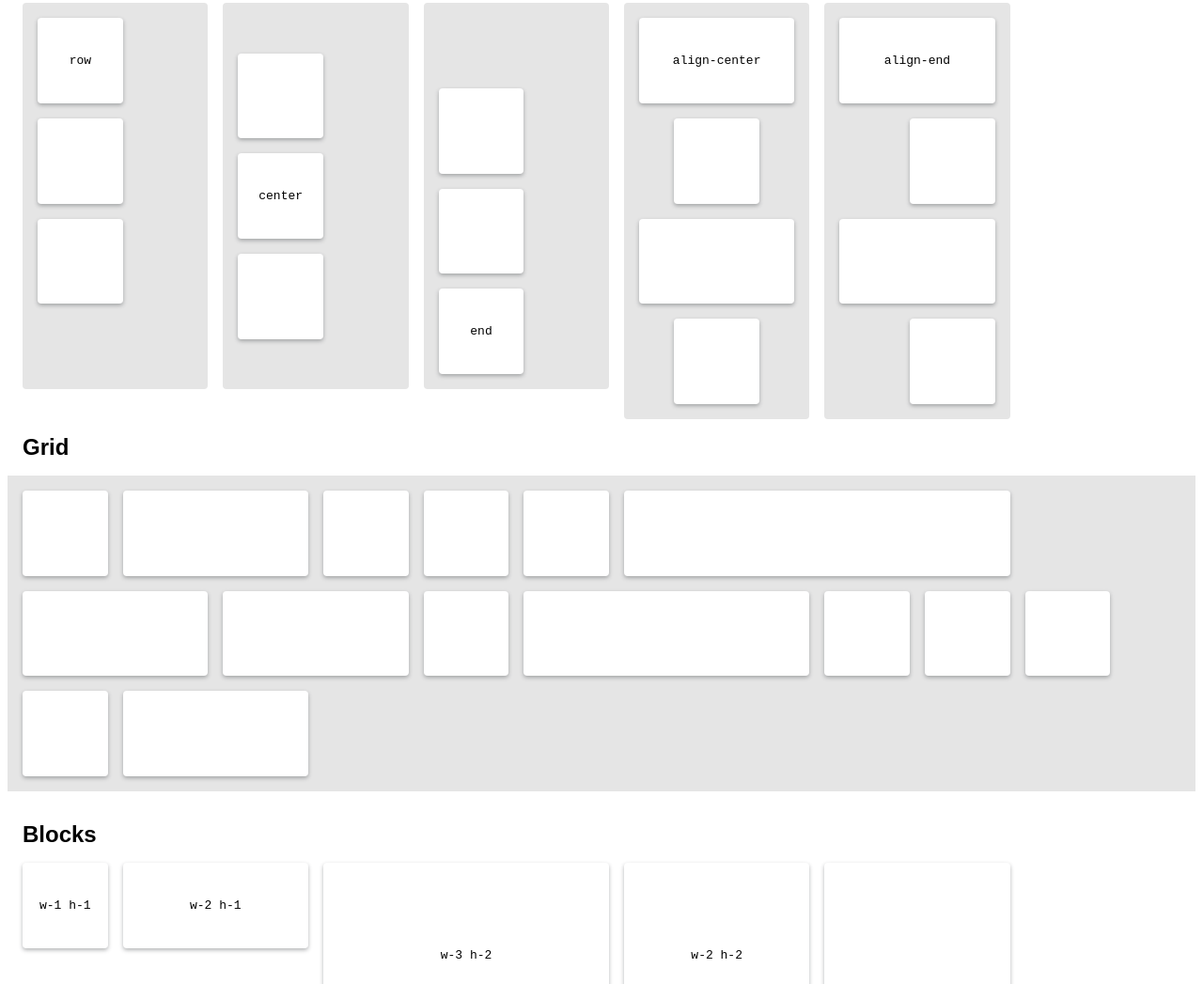
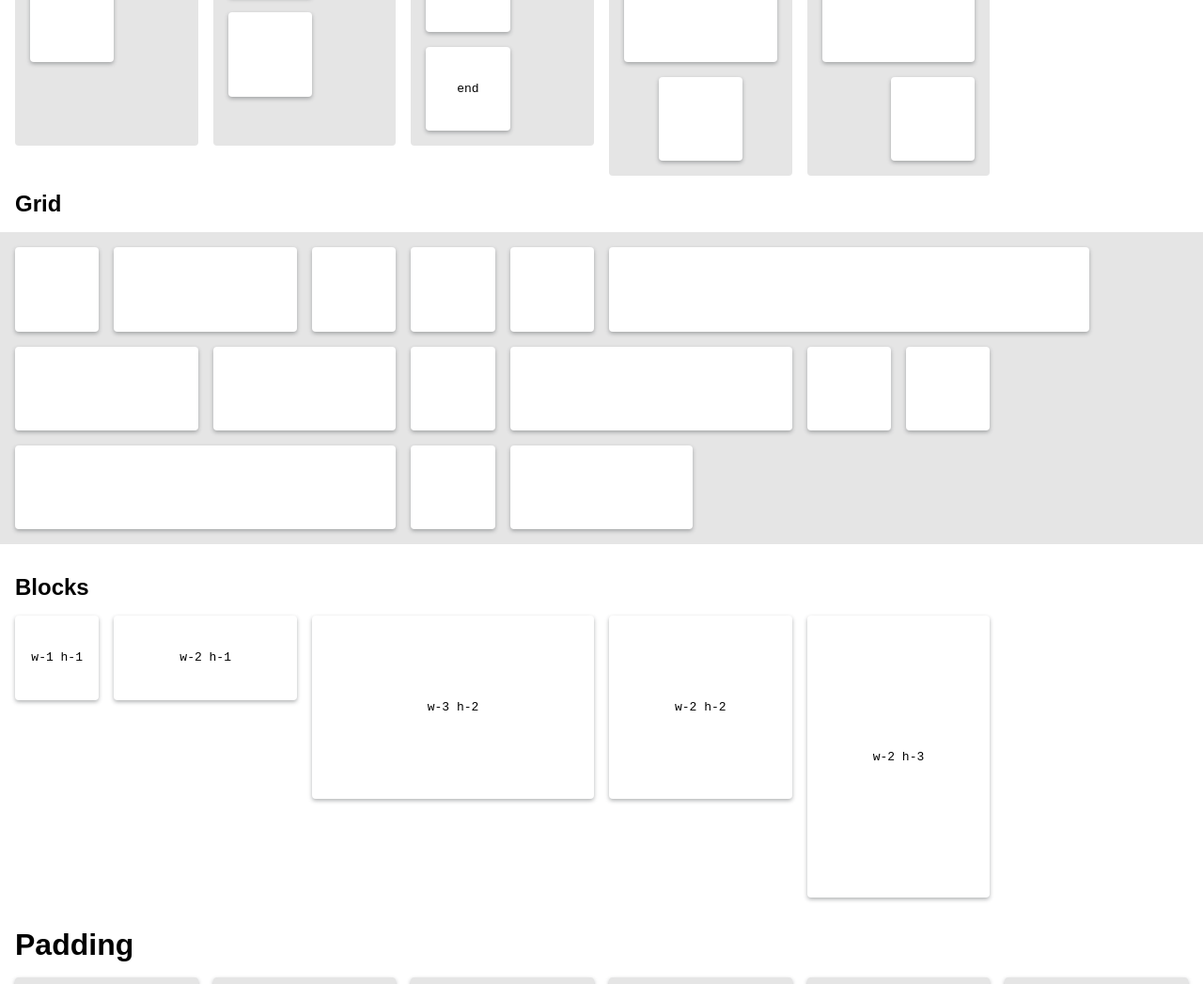
Before and after one commit to chialab/cells, a website: page index.html in a window 1280 px wide. Shown: the part 3791-4838 px from the top of the page at 94% size. Drawn offline with Linux system fonts and the light colour scheme; a script that the page names is missing.

Commit message:
feat: add website preset

```diff
--- a/index.html
+++ b/index.html
@@ -4,11 +4,11 @@
         <meta charset="UTF-8">
         <meta http-equiv="X-UA-Compatible" content="IE=edge">
         <meta name="viewport" content="width=device-width, initial-scale=1.0">
-        <link rel="stylesheet" href="./lib/index.css">
+        <link rel="stylesheet" href="./lib/presets/website.css">
         <title>Cells - Chialab</title>
     </head>
-    <body class="p-2 sans">
-        <div class="viewport column mx-auto px-2">
+    <body class="sans">
+        <div class="viewport column mx-auto">
             <div class="my-4">
                 <h1 class="m-0 heading-1">Cells</h1>
                 <h2 class="m-0 heading-4 light">A <strong class="bold">strongly</strong> opinionated modular utility-first CSS library.</h2>
@@ -196,14 +196,14 @@
                     <div class="bg-surface w-1 h-1 radius-1 elevation-2 column align-center center"></div>
                     <div class="bg-surface w-1 h-1 radius-1 elevation-2 column align-center center"></div>
                     <div class="bg-surface w-1 h-1 radius-1 elevation-2 column align-center center"></div>
-                    <div class="bg-surface w-4 h-1 radius-1 elevation-2 column align-center center"></div>
+                    <div class="bg-surface w-5 h-1 radius-1 elevation-2 column align-center center"></div>
                     <div class="bg-surface w-2 h-1 radius-1 elevation-2 column align-center center"></div>
                     <div class="bg-surface w-2 h-1 radius-1 elevation-2 column align-center center"></div>
                     <div class="bg-surface w-1 h-1 radius-1 elevation-2 column align-center center"></div>
                     <div class="bg-surface w-3 h-1 radius-1 elevation-2 column align-center center"></div>
                     <div class="bg-surface w-1 h-1 radius-1 elevation-2 column align-center center"></div>
                     <div class="bg-surface w-1 h-1 radius-1 elevation-2 column align-center center"></div>
-                    <div class="bg-surface w-1 h-1 radius-1 elevation-2 column align-center center"></div>
+                    <div class="bg-surface w-4 h-1 radius-1 elevation-2 column align-center center"></div>
                     <div class="bg-surface w-1 h-1 radius-1 elevation-2 column align-center center"></div>
                     <div class="bg-surface w-2 h-1 radius-1 elevation-2 column align-center center"></div>
                 </div>
--- /dev/null
+++ b/lib/breakpoints/viewport-1024-1280.css
@@ -0,0 +1,5 @@
+@media (min-width: 1024px) and (max-width: 1280px) {
+    :root {
+        --viewport: 100vw;
+    }
+}
--- /dev/null
+++ b/lib/breakpoints/viewport-640-768.css
@@ -0,0 +1,15 @@
+@media (min-width: 640px) and (max-width: 767px) {
+    :root {
+        --viewport: 100vw;
+        --columns: 6;
+    }
+
+    .w-7,
+    .w-8,
+    .w-9,
+    .w-10,
+    .w-11,
+    .w-12 {
+        --w-span: 6;
+    }
+}
--- /dev/null
+++ b/lib/breakpoints/viewport-640.css
@@ -0,0 +1,17 @@
+@media (max-width: 639px) {
+    :root {
+        --viewport: 100vw;
+        --columns: 4;
+    }
+
+    .w-5,
+    .w-6,
+    .w-7,
+    .w-8,
+    .w-9,
+    .w-10,
+    .w-11,
+    .w-12 {
+        --w-span: 4;
+    }
+}
--- /dev/null
+++ b/lib/breakpoints/viewport-768-1024.css
@@ -0,0 +1,13 @@
+@media (min-width: 768px) and (max-width: 1023px) {
+    :root {
+        --viewport: 100vw;
+        --columns: 8;
+    }
+
+    .w-9,
+    .w-10,
+    .w-11,
+    .w-12 {
+        --w-span: 8;
+    }
+}
--- a/lib/layout.css
+++ b/lib/layout.css
@@ -1,6 +1,6 @@
 :root {
     --base: 0.25rem;
-    --gutter: calc(var(--base) * 2);
+    --gutter: calc(var(--base) * 4);
     --gap: calc(var(--base) * 4);
     --viewport: 1280px;
     --columns: 12;
--- /dev/null
+++ b/lib/presets/website.css
@@ -0,0 +1,5 @@
+@import '../index.css';
+@import '../breakpoints/viewport-640.css';
+@import '../breakpoints/viewport-640-768.css';
+@import '../breakpoints/viewport-768-1024.css';
+@import '../breakpoints/viewport-1024-1280.css';
```
Also changed, not shown: README.md.
